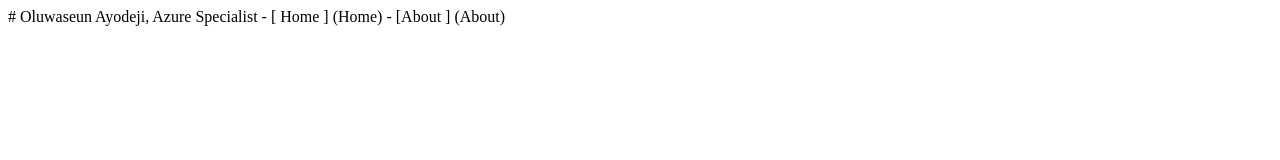
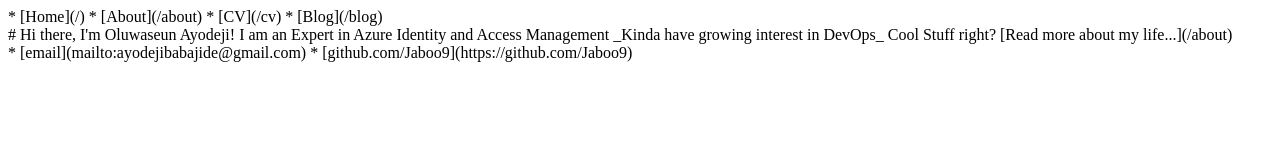
Before and after one commit to jide20203/jide2020.github.io, a plain HTML site: page index.html in a window 1280 px wide. Drawn offline with Linux system fonts and the light colour scheme.

Commit message:
Update index.html

```diff
--- a/index.html
+++ b/index.html
@@ -1,3 +1,27 @@
-# Oluwaseun Ayodeji, Azure Specialist
-        		- [ Home ] (Home)
-	                - [About ] (About)
+<nav>
+
+*   [Home](/)
+*   [About](/about)
+*   [CV](/cv)
+*   [Blog](/blog)
+
+</nav>
+
+<div class="container">
+
+<div class="blurb">
+
+# Hi there, I'm Oluwaseun Ayodeji!
+
+I am an Expert in Azure Identity and Access Management _Kinda have growing interest in DevOps_ Cool Stuff right? [Read more about my life...](/about)
+
+</div>
+
+</div>
+
+<footer>
+
+*   [email](mailto:ayodejibabajide@gmail.com)
+*   [github.com/Jaboo9](https://github.com/Jaboo9)
+
+</footer>
```
